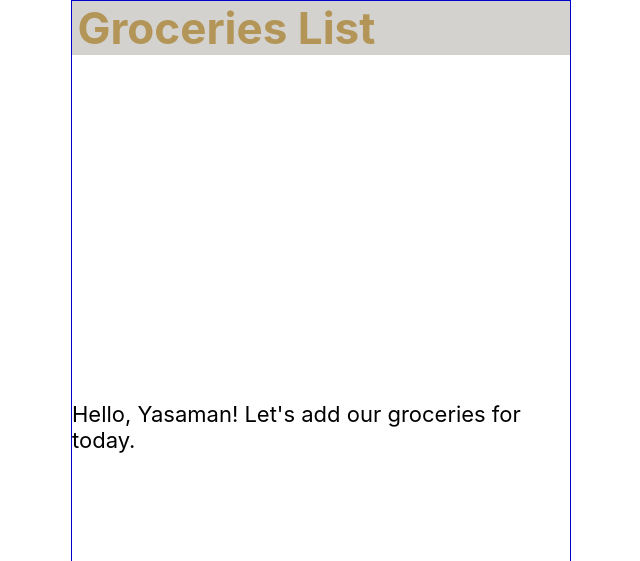
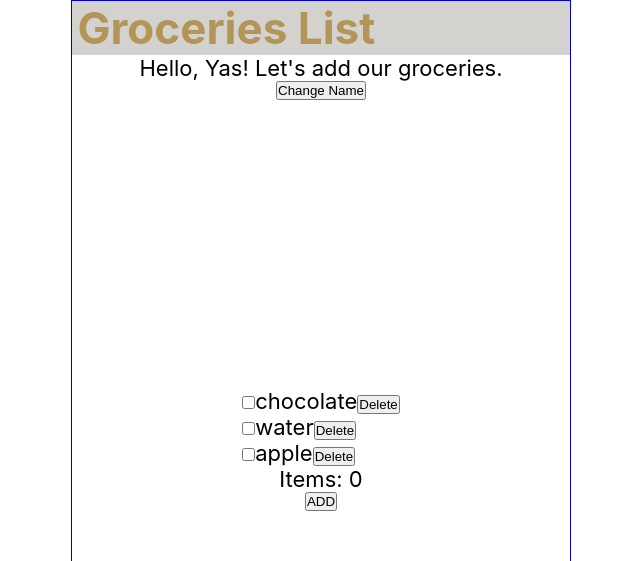
Before and after one commit to Yasikhorram/groceryList, a React (Create React App) app in the folder grocery/: page / in a window 1280 px wide. Shown: the top 561 px of the page, without its empty margins (319-959 px from the left). Built offline with nearby package versions, Linux system fonts and the light colour scheme.

Commit message:
use map to map through our state

```diff
--- a/grocery/src/App.js
+++ b/grocery/src/App.js
@@ -1,11 +1,22 @@
 import Header from "./Header";
 import Content from "./Content";
 import Footer from "./Footer";
+import { useState } from "react";
 
 function App() {
+  const [name, setName] = useState("Yas");
+
+  const handleNameChange = () => {
+    let names = ["Yasi", "Yasaman", "YasamanJoon"];
+    let random = Math.floor(Math.random() * names.length);
+    return setName(names[random]);
+  };
+
   return (
     <div className="App">
       <Header />
+      <p>Hello, {name}! Let's add our groceries.</p>
+      <button onClick={handleNameChange}>Change Name </button>
       <Content />
       <Footer />
     </div>
--- a/grocery/src/Content.js
+++ b/grocery/src/Content.js
@@ -1,13 +1,42 @@
+import { useState } from "react";
+
 const Content = () => {
-  const handleNameChange = () => {
-    const names = ["Yasi", "Yasaman", "Yasamanjoon"];
-    let random = Math.floor(Math.random() * names.length);
-    return names[random];
+  const [count, setCount] = useState(0);
+  const [items, setItem] = useState([
+    {
+      id: 1,
+      checked: false,
+      item: "chocolate",
+    },
+    {
+      id: 2,
+      checked: false,
+      item: "water",
+    },
+    {
+      id: 3,
+      checked: false,
+      item: "apple",
+    },
+  ]);
+
+  const handleAdd = () => {
+    setCount(count + 1);
   };
 
   return (
     <main>
-      <p>Hello, {handleNameChange()}! Let's add our groceries for today.</p>
+      <ul>
+        {items.map((grocery) => (
+          <li className="item" key={grocery.id}>
+            <input type="checkbox" checked={grocery.checked} />
+            <label>{grocery.item}</label>
+            <button>Delete</button>
+          </li>
+        ))}
+      </ul>
+      <p>Items: {count}</p>
+      <button onClick={handleAdd}>ADD </button>
     </main>
   );
 };
--- a/grocery/src/index.css
+++ b/grocery/src/index.css
@@ -54,3 +54,7 @@ footer {
   display: grid;
   place-content: center;
 }
+
+.item {
+  list-style-type: none;
+}
```
